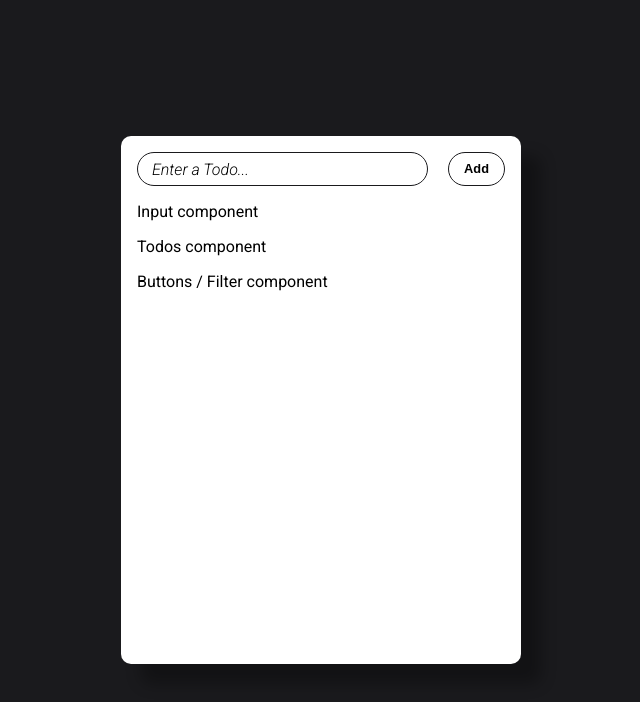
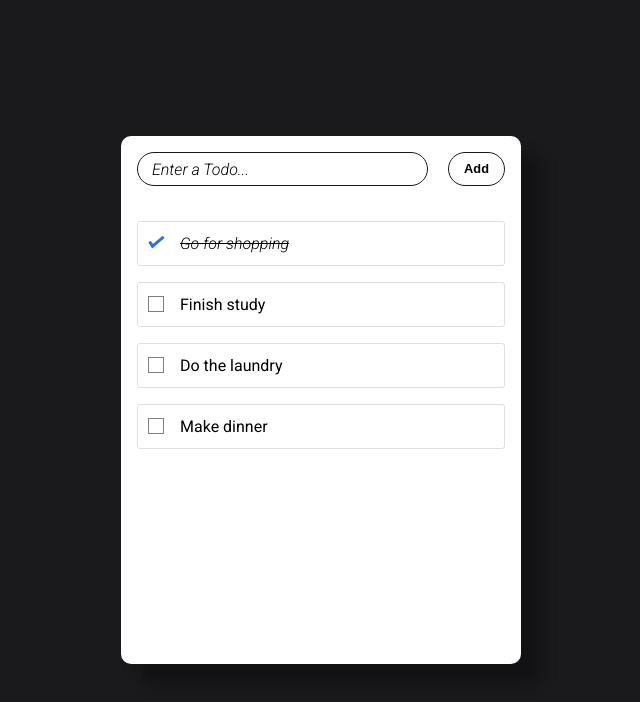
Before and after one commit to jocovass/TodoApp-Typescript, a React (Create React App) app: page / in a window 1280 px wide. Shown: the top 702 px of the page, without its empty margins (319-959 px from the left). Built offline with nearby package versions, Linux system fonts and the light colour scheme.

Commit message:
Add Todos component.

```diff
--- a/package.json
+++ b/package.json
@@ -10,10 +10,12 @@
     "@types/node": "^12.12.61",
     "@types/react": "^16.9.49",
     "@types/react-dom": "^16.9.8",
+    "@types/react-transition-group": "^4.4.0",
     "node-sass": "^4.14.1",
     "react": "^16.13.1",
     "react-dom": "^16.13.1",
     "react-scripts": "3.4.3",
+    "react-transition-group": "^4.4.1",
     "typescript": "^3.7.5"
   },
   "scripts": {
--- a/src/App.scss
+++ b/src/App.scss
@@ -1,3 +1,4 @@
+// GENERAL STYLING
 $dark: #1a1a1d;
 $light: #fff;
 $accent: #3370da;
@@ -6,6 +7,8 @@ $error: #b30404;
 *::before,
 *::after {
   box-sizing: inherit;
+  padding: 0;
+  margin: 0;
 }
 body {
   font-family: "Roboto";
@@ -19,14 +22,17 @@ body {
   justify-content: center;
   align-items: center;
 }
+// APP CONTAINER
 .container {
   background-color: $light;
+  overflow: hidden;
   padding: 1rem;
   width: 25em;
   height: 33rem;
   border-radius: 10px;
   box-shadow: 20px 20px 15px rgba(0, 0, 0, 0.3);
 }
+// ADD COMPONENT
 .add {
   &__form {
     height: 2.1rem;
@@ -116,3 +122,141 @@ body {
     box-shadow: -2px -2px rgba($error, 0.3);
   }
 }
+// TODO LIST
+.todos {
+  //   background: red;
+  margin-top: 2.2rem;
+  &__list {
+    list-style-type: none;
+  }
+  &__item {
+    display: flex;
+    align-items: center;
+    padding: 10px;
+    overflow: hidden;
+    border: 1px solid #dfdfdf;
+    border-radius: 3px;
+    &:not(:last-child) {
+      margin-bottom: 1rem;
+    }
+  }
+  &__text {
+    &.checked {
+      text-decoration: line-through;
+      font-style: italic;
+    }
+  }
+  &__checkmark {
+    position: relative;
+    width: 1rem;
+    height: 1rem;
+    background: $light;
+    margin-right: 1rem;
+    cursor: pointer;
+    border: 1px solid grey;
+    &.checked {
+      border-color: transparent;
+    }
+    &--stem {
+      position: absolute;
+      width: 3px;
+      height: 0rem;
+      background-color: $accent;
+      left: 50%;
+      bottom: 0px;
+      transform: rotate(50deg) scale(1);
+      &.checked {
+        height: 1rem;
+        animation: fadeIn 0.3s ease-in-out;
+      }
+    }
+    &--kick {
+      position: absolute;
+      width: 3px;
+      height: 0px;
+      background-color: $accent;
+      left: 1px;
+      top: 5px;
+      transform: rotate(-35deg);
+      transition: width 0.3s ease-in-out;
+      &.checked {
+        height: 7px;
+        animation: fadeIn2 0.3s ease-in-out;
+      }
+    }
+    &:hover {
+      box-shadow: 0px 0px 0px 1.5px rgba($accent, 0.3);
+    }
+  }
+  &__delete {
+    margin-left: auto;
+    cursor: pointer;
+    text-transform: uppercase;
+    background-color: transparent;
+    padding: 3px 10px;
+    border: 1px solid $dark;
+    border-radius: 50px;
+    transform: translateX(100px);
+    opacity: 0.1;
+    transition: transform 0.2s ease-in-out, opacity 0.5s ease-in-out;
+
+    &:hover,
+    &:focus,
+    &:active {
+      border-color: $accent;
+      box-shadow: 0px 0px 0px 2px rgba($accent, 0.3);
+    }
+  }
+  &__item:hover &__delete {
+    transform: translateX(0px);
+    opacity: 1;
+  }
+}
+
+@keyframes fadeIn {
+  0% {
+    opacity: 0;
+    transform: rotate(50deg) scale(1);
+  }
+  80% {
+    opacity: 1;
+    transform: rotate(50deg) scale(1.1);
+  }
+  100% {
+    opacity: 1;
+    transform: rotate(50deg) scale(1.1);
+  }
+}
+@keyframes fadeIn2 {
+  0% {
+    opacity: 0;
+    transform: rotate(-35deg) scale(1);
+  }
+  80% {
+    opacity: 1;
+    transform: rotate(-35deg) scale(1.1);
+  }
+  100% {
+    opacity: 1;
+    transform: rotate(-35deg) scale(1.1);
+  }
+}
+// FOR REACT-TRANSITION-GROUP
+.slideIn-enter {
+  opacity: 0.01;
+  transform: translateX(-40px);
+}
+.slideIn-enter-active {
+  opacity: 1;
+  transform: translateX(0px);
+  transition: all 0.3s ease-in-out;
+}
+.slideIn-exit {
+  opacity: 1;
+  transform: translatex(0px);
+}
+.slideIn-exit-active {
+  opacity: 0.01;
+  transform: translateX(40px);
+  transition: all 0.3s ease-in-out;
+}
--- a/src/App.tsx
+++ b/src/App.tsx
@@ -1,24 +1,42 @@
 import React, { useReducer } from "react";
+import Add from "./components/Add/Add";
+import Todos from "./components/Todos/Todos";
+import { Actions, State } from "./react-app-env";
+
 import "./App.scss";
-import Add from "./components/Add/Add";
-import { Actions, State } from "./react-app-env";
 
 const reducer = (state: State, action: Actions) => {
   switch (action.type) {
+    case "add":
+      return [...state, action.payload];
+    case "remove":
+      state = state.filter((el) => el.id !== action.payload.id);
+      return state;
+    case "done":
+      state.map((el) => {
+        if (el.id === action.payload.id) {
+          el.done = !el.done;
+        }
+        return el;
+      });
+      return [...state];
     default:
-      return state;
+      throw Error("Unhandled 💥");
   }
 };
+const IS = [
+  { text: "Go for shopping", id: 0, done: true },
+  { text: "Finish study", id: 1, done: false },
+  { text: "Do the laundry", id: 2, done: false },
+  { text: "Make dinner", id: 3, done: false },
+];
 
 const App: React.FC = () => {
-  const [state, dispatch] = useReducer(reducer, []);
-
+  const [state, dispatch] = useReducer(reducer, IS);
   return (
     <div className="container" data-testid="todo-notebook">
       <Add updateState={dispatch} />
-      <p>Input component</p>
-      <p>Todos component</p>
-      <p>Buttons / Filter component</p>
+      <Todos todos={state} updateState={dispatch} />
     </div>
   );
 };
--- a/src/components/Add/Add.tsx
+++ b/src/components/Add/Add.tsx
@@ -31,7 +31,6 @@ const Add: React.FC<Props> = ({ updateState }) => {
       setValue("");
     }
   };
-  console.log("rerender 💥");
   return (
     <div className="add">
       <form className="add__form" onSubmit={submitHandler}>
--- /dev/null
+++ b/src/components/Todos/Todos.tsx
@@ -0,0 +1,62 @@
+import React from "react";
+import * as ReactCSSTransitionGroup from "react-transition-group";
+import { State, Actions } from "../../react-app-env";
+
+interface Props {
+  todos: State;
+  updateState: React.Dispatch<Actions>;
+}
+const Todos: React.FC<Props> = ({ todos, updateState }) => {
+  const handelCheckToggle = (id: number) => {
+    updateState({ type: "done", payload: { id } });
+  };
+  const handleDeleteClick = (id: number) => {
+    updateState({ type: "remove", payload: { id } });
+  };
+  return (
+    <div className="todos">
+      <ul className="todos__list">
+        <ReactCSSTransitionGroup.TransitionGroup>
+          {todos.map((todo) => {
+            return (
+              <ReactCSSTransitionGroup.CSSTransition
+                key={todo.id}
+                timeout={300}
+                classNames="slideIn"
+              >
+                <li className={`todos__item `}>
+                  <div
+                    onClick={handelCheckToggle.bind(null, todo.id)}
+                    className={`todos__checkmark ${todo.done ? "checked" : ""}`}
+                  >
+                    <span
+                      className={`todos__checkmark--stem ${
+                        todo.done ? "checked" : ""
+                      }`}
+                    ></span>
+                    <span
+                      className={`todos__checkmark--kick ${
+                        todo.done ? "checked" : ""
+                      }`}
+                    ></span>
+                  </div>
+                  <p className={` todos__text ${todo.done ? "checked" : ""}`}>
+                    {todo.text}
+                  </p>
+                  <button
+                    onClick={handleDeleteClick.bind(null, todo.id)}
+                    className="todos__delete"
+                  >
+                    Delete
+                  </button>
+                </li>
+              </ReactCSSTransitionGroup.CSSTransition>
+            );
+          })}
+        </ReactCSSTransitionGroup.TransitionGroup>
+      </ul>
+    </div>
+  );
+};
+
+export default Todos;
--- a/src/index.tsx
+++ b/src/index.tsx
@@ -2,9 +2,4 @@ import React from "react";
 import ReactDOM from "react-dom";
 import App from "./App";
 
-ReactDOM.render(
-  <React.StrictMode>
-    <App />
-  </React.StrictMode>,
-  document.getElementById("root")
-);
+ReactDOM.render(<App />, document.getElementById("root"));
```
Also changed, not shown: 1 other file (tests, documents, lock files or other folders).
